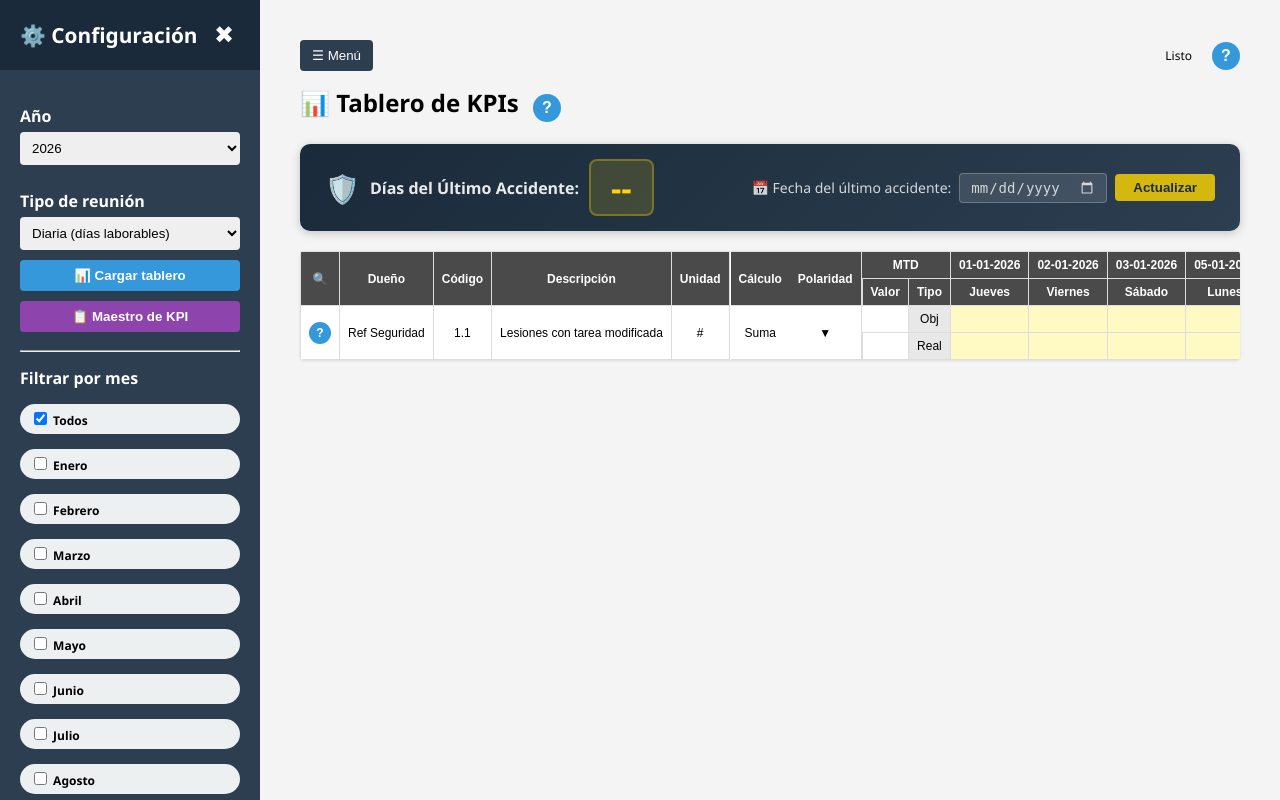
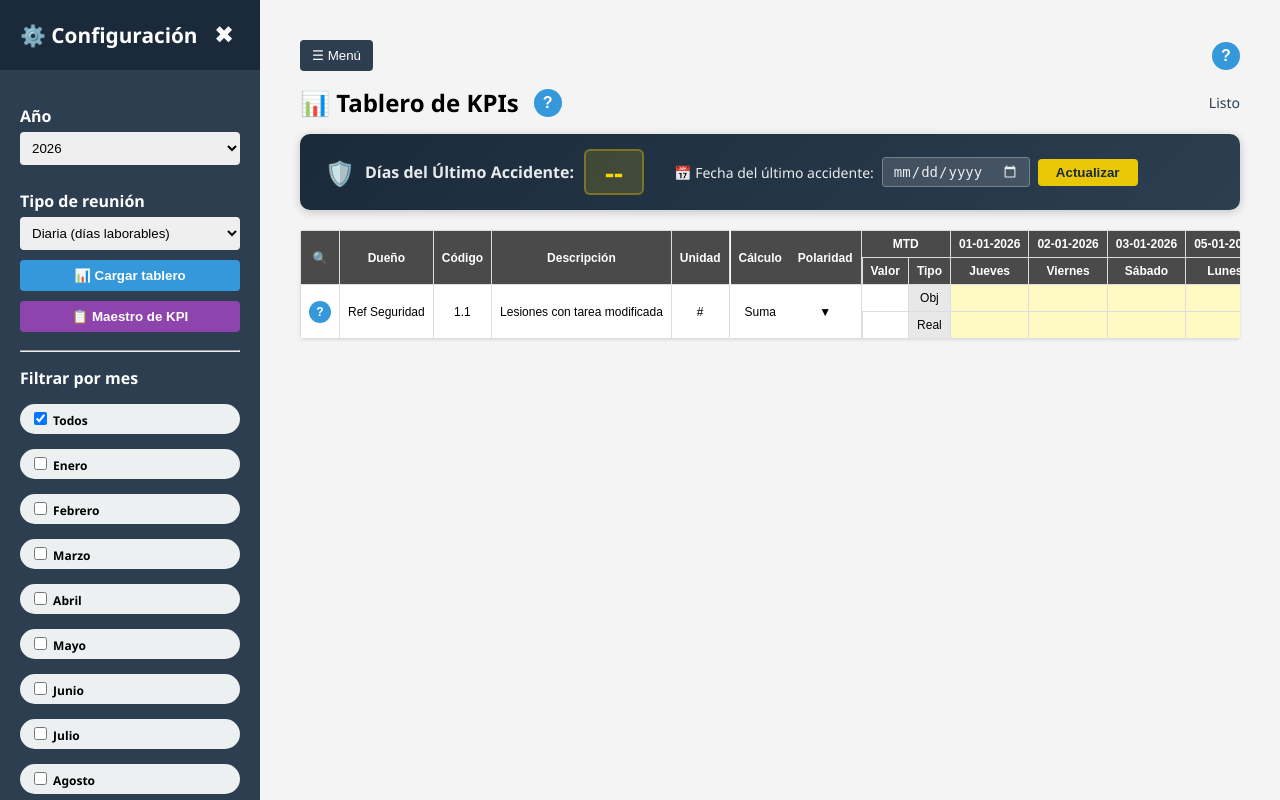
Before and after one commit to loggrupovenier-blip/Tablero-de-KPI, a Flask app: page / in a window 1280 px wide. Run offline with Flask 3, Linux system fonts and the light colour scheme; data comes from the database, SQL or seed files in the repository; data that the repository does not hold is empty; some libraries are stand-ins or nearby versions.

Commit message:
tablero.html

```diff
--- a/templates/tablero.html
+++ b/templates/tablero.html
@@ -223,7 +223,6 @@
         .filtro-mes { display: inline-block; margin-right: 10px; margin-bottom: 10px; background: #ecf0f1; padding: 5px 10px; border-radius: 20px; cursor: pointer; font-size: 12px; color: black; }
         .toolbar { display: flex; flex-wrap: wrap; gap: 10px; align-items: center; margin-bottom: 15px; }
         .mensaje-carga { text-align: center; padding: 20px; }
-        h2 { margin: 0 0 10px 0; font-size: 1.5rem; display: inline-block; }
         .boton-maestro { background: #8e44ad !important; }
         .boton-maestro:hover { background: #732d91 !important; }
         .separador-fila td { background-color: #ffa500 !important; color: black !important; font-weight: bold; text-align: left !important; }
@@ -238,32 +237,41 @@
             margin: 15px 0 20px 0;
             display: flex;
             align-items: center;
-            justify-content: space-between;
+            justify-content: flex-start;
             flex-wrap: wrap;
-            gap: 15px;
+            gap: 20px 30px;
             box-shadow: 0 2px 10px rgba(0,0,0,0.2);
         }
-        .dias-accidente .label {
+        .dias-accidente .dias-texto {
+            display: flex;
+            align-items: center;
+            gap: 10px;
+        }
+        .dias-accidente .dias-texto .icono {
+            font-size: 24px;
+        }
+        .dias-accidente .dias-texto .label {
             font-size: 16px;
             font-weight: 600;
             opacity: 0.9;
         }
-        .dias-accidente .valor {
-            font-size: 32px;
+        .dias-accidente .dias-texto .valor {
+            font-size: 28px;
             font-weight: 800;
             color: #ffd700;
             background: rgba(255,215,0,0.15);
-            padding: 5px 20px;
-            border-radius: 8px;
+            padding: 2px 16px;
+            border-radius: 6px;
             border: 2px solid rgba(255,215,0,0.3);
+            min-width: 60px;
+            text-align: center;
         }
         .dias-accidente .fecha-accidente {
-            font-size: 14px;
-            opacity: 0.8;
             display: flex;
             align-items: center;
             gap: 8px;
-            flex-wrap: wrap;
+            font-size: 14px;
+            opacity: 0.9;
         }
         .dias-accidente .fecha-accidente input {
             background: rgba(255,255,255,0.15);
@@ -292,14 +300,35 @@
             background: #ffed4a;
             transform: scale(1.02);
         }
-        .dias-accidente .dias-texto {
+
+        /* Header con título y estado */
+        .header-top {
+            display: flex;
+            align-items: center;
+            justify-content: space-between;
+            flex-wrap: wrap;
+            gap: 10px;
+            margin-bottom: 5px;
+        }
+        .header-top .titulo-section {
+            display: flex;
+            align-items: center;
+            gap: 5px;
+        }
+        .header-top .titulo-section h2 {
+            margin: 0;
+            font-size: 1.5rem;
+            display: inline-block;
+        }
+        .header-top .estado-section {
             display: flex;
             align-items: center;
             gap: 10px;
-            flex-wrap: wrap;
         }
-        .dias-accidente .dias-texto .icono {
-            font-size: 28px;
+        .header-top .estado-section #estado {
+            font-size: 14px;
+            font-weight: 500;
+            color: #2c3e50;
         }
     </style>
 </head>
@@ -318,12 +347,18 @@
     <div class="toolbar">
         <button id="toggleSidebarBtn2" style="background:#2c3e50; color:white; border:none; padding:8px 12px; border-radius:4px;">☰ Menú</button>
         <span style="flex:1"></span>
-        <span id="estado" style="font-size:12px;"></span>
         <button class="btn-ayuda" id="btnAyudaPrincipal" title="Ayuda">?</button>
     </div>
-    <div>
-        <h2>📊 Tablero de KPIs</h2>
-        <button class="btn-ayuda" id="btnAyudaTitulo" title="Ayuda">?</button>
+
+    <!-- Header: Título + Estado + Botón Ayuda -->
+    <div class="header-top">
+        <div class="titulo-section">
+            <h2>📊 Tablero de KPIs</h2>
+            <button class="btn-ayuda" id="btnAyudaTitulo" title="Ayuda">?</button>
+        </div>
+        <div class="estado-section">
+            <span id="estado">Listo</span>
+        </div>
     </div>
 
     <!-- Sección Días del Último Accidente -->
```
